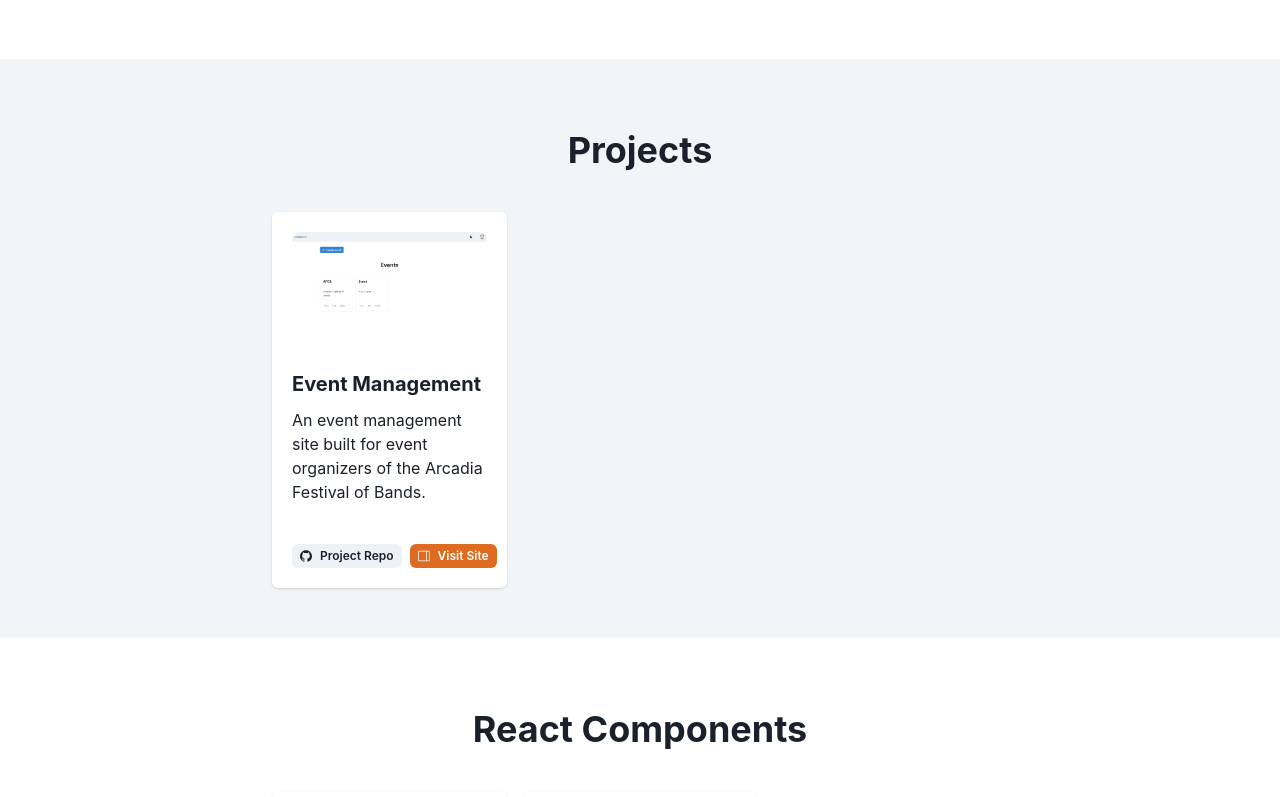
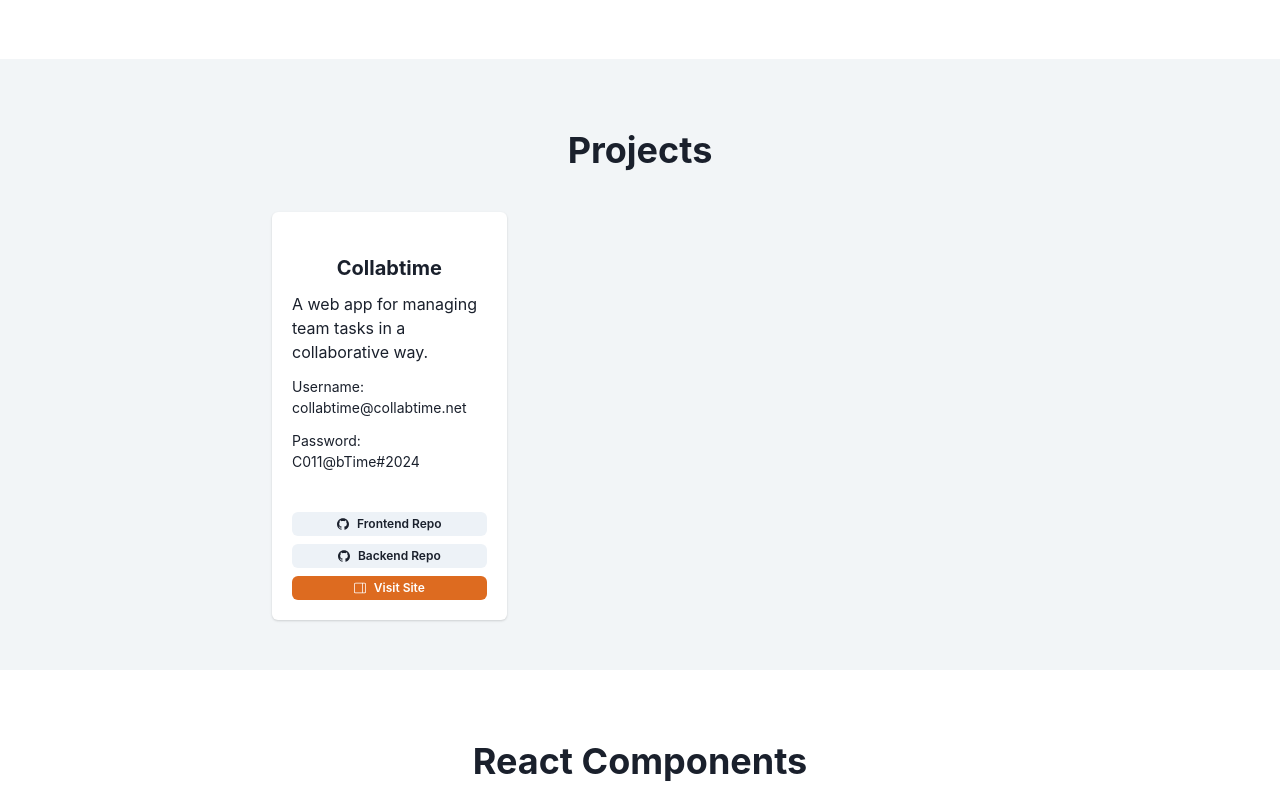
Before and after one commit to gastelumdev/portfolio, a React (Create React App) app: page / in a window 1280 px wide. Shown: the part 565-1362 px from the top of the page. Built offline with nearby package versions, Linux system fonts and the light colour scheme.

Commit message:
Add collabtime to projects

```diff
--- a/src/components/Projects.tsx
+++ b/src/components/Projects.tsx
@@ -38,31 +38,46 @@ const Projects = () => {
                     >
                         <Card maxW="sm">
                             <CardBody>
-                                <Image
+                                {/* <Image
                                     src="/CollabtimeScreenshot.png"
                                     alt="Screenshot of project"
                                     borderRadius="lg"
-                                />
+                                /> */}
                                 <Stack mt="6" spacing="3">
                                     <Heading size="md">
-                                        Event Management
+                                        <Center>
+                                        Collabtime
+                                        </Center>
                                     </Heading>
                                     <Text>
-                                        An event management site built for event
-                                        organizers of the Arcadia Festival of
-                                        Bands.
+                                        A web app for managing team tasks in a collaborative way.
+                                    </Text>
+                                    <Text fontSize={"14px"}>
+                                        Username: collabtime@collabtime.net
+                                    </Text>
+                                    <Text fontSize={"14px"}>
+                                        Password: C011@bTime#2024
                                     </Text>
                                 </Stack>
                             </CardBody>
                             <CardFooter>
-                                <ButtonGroup spacing="2">
+                                <Stack w={"100%"}>
                                     <Button
                                         leftIcon={<SiGithub />}
                                         colorScheme={"gray"}
                                         size="xs"
                                     >
-                                        <a href="https://github.com/gastelumdev/collabtime-mern">
-                                            Project Repo
+                                        <a href="https://github.com/gastelumdev/collabtime-vite">
+                                            Frontend Repo
+                                        </a>
+                                    </Button>
+                                    <Button
+                                        leftIcon={<SiGithub />}
+                                        colorScheme={"gray"}
+                                        size="xs"
+                                    >
+                                        <a href="https://github.com/gastelumdev/collabtime-ts-backend">
+                                            Backend Repo
                                         </a>
                                     </Button>
                                     <Button
@@ -72,11 +87,11 @@ const Projects = () => {
                                         colorScheme="orange"
                                         size="xs"
                                     >
-                                        <a href="https://collabtime-cl.onrender.com">
+                                        <a href="https://collabtime.net">
                                             Visit Site
                                         </a>
                                     </Button>
-                                </ButtonGroup>
+                                    </Stack>
                             </CardFooter>
                         </Card>
                     </SimpleGrid>
```
